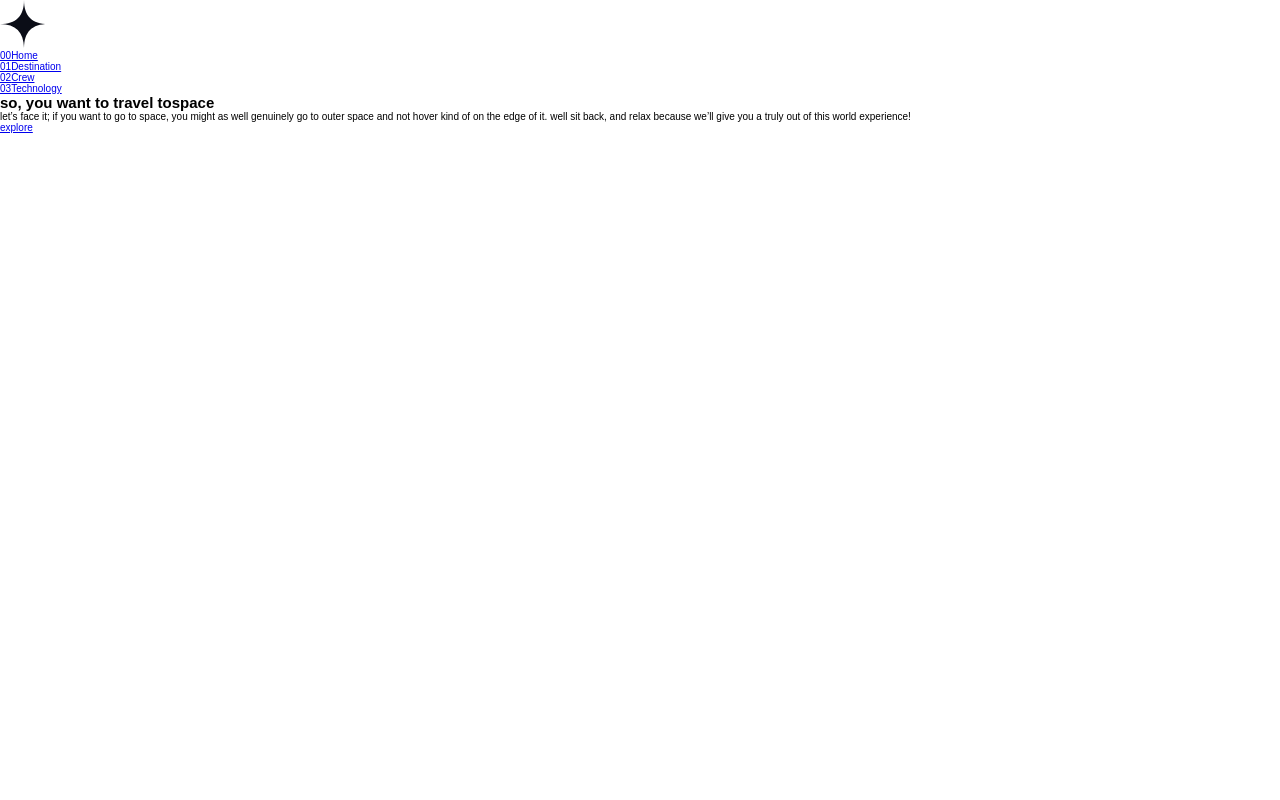
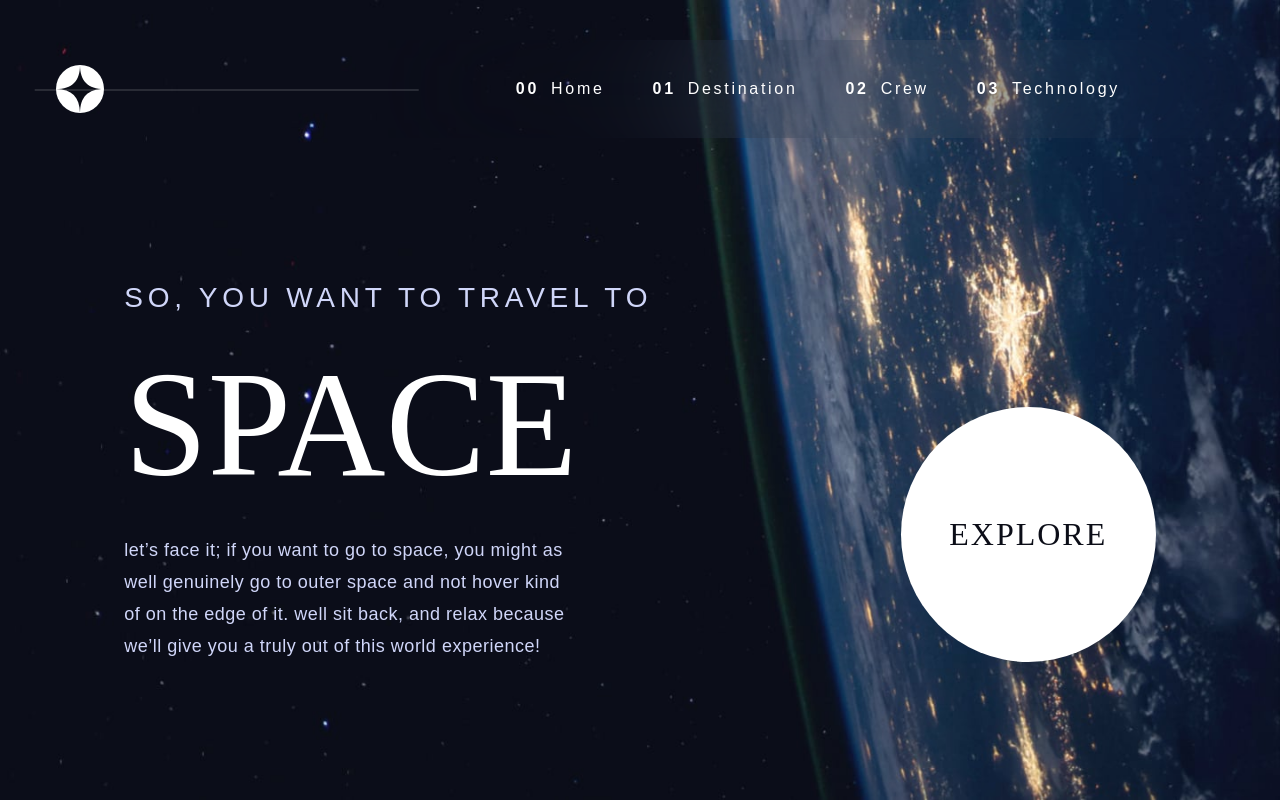
Before and after one commit to mmhosseinzadeh9190/space-tourism-website, a website built with Vite: page index.html in a window 1280 px wide. Built offline with nearby package versions, Linux system fonts and the light colour scheme.

Commit message:
style: update style

```diff
--- a/assets/sass/_abstracts.scss
+++ b/assets/sass/_abstracts.scss
@@ -13,3 +13,26 @@
   font-display: swap;
   src: url(../fonts/BarlowCondensed-Regular.ttf) format("truetype");
 }
+
+@mixin responsive($breakpoint) {
+  @if $breakpoint == mobile {
+    @media only screen and (max-width: 37.5em) {
+      @content;
+    } // 600px
+  }
+  @if $breakpoint == tablet-portrait {
+    @media only screen and (max-width: 56.25em) {
+      @content;
+    } // 900px
+  }
+  @if $breakpoint == tablet-landscape {
+    @media only screen and (max-width: 75em) {
+      @content;
+    } // 1200px
+  }
+  @if $breakpoint == big-desktop {
+    @media only screen and (min-width: 112.5em) {
+      @content;
+    } // 1800
+  }
+}
--- a/assets/sass/_base.scss
+++ b/assets/sass/_base.scss
@@ -17,10 +17,12 @@
 
 html {
   box-sizing: border-box;
-  font-size: 62.5%;
+  font-size: 62.5%; // 1REM = 10PX
 }
 
 body {
   font-family: "Barlow Condensed", sans-serif;
   font-weight: 400;
+  font-size: 1.6rem;
+  color: var(--color-white);
 }
--- a/assets/sass/_components.scss
+++ b/assets/sass/_components.scss
@@ -0,0 +1,93 @@
+.bg-container {
+  background-size: cover;
+  background-repeat: no-repeat;
+  min-height: 100vh;
+
+  &--home-page {
+    background-image: url(../img/home/background-home-desktop.jpg);
+  }
+}
+
+.logo {
+  margin-left: 5.6rem;
+}
+
+.header__nav {
+  -webkit-backdrop-filter: blur(8rem);
+  backdrop-filter: blur(8rem);
+  padding: 4rem 16rem 4rem 12.8rem;
+
+  &::before {
+    content: "";
+    display: block;
+    height: 0.1rem;
+    width: 30vw;
+    background-color: var(--color-white);
+    position: absolute;
+    top: 50%;
+    right: 100%;
+    transform: translate(8%, 50%);
+    opacity: 0.25;
+  }
+
+  &-list {
+    display: flex;
+    gap: 4.8rem;
+    list-style: none;
+  }
+
+  &-link {
+    display: flex;
+    gap: 1.2rem;
+    letter-spacing: 2.7px;
+    text-decoration: none;
+    color: var(--color-white);
+
+    span {
+      font-weight: bold;
+    }
+  }
+}
+
+.heading-primary {
+  font-size: 2.8rem;
+  color: var(--color-secondary);
+  font-weight: 400;
+  letter-spacing: 4.75px;
+  text-transform: uppercase;
+  span {
+    display: block;
+    font-family: "bellefair";
+    font-size: 15rem;
+    color: var(--color-white);
+    padding: 2.4rem 0;
+    letter-spacing: 0;
+  }
+}
+
+.hero-description {
+  width: 45rem;
+  color: var(--color-secondary);
+  font-size: 1.8rem;
+  line-height: 32px;
+  letter-spacing: 0.5px;
+}
+
+.hero-section__btn {
+  width: 25.5rem;
+  height: 25.5rem;
+  background-color: var(--color-white);
+  border-radius: 50rem;
+  display: flex;
+  transition: all 0.3s;
+  text-decoration: none;
+
+  span {
+    color: var(--color-primary);
+    font-size: 3.2rem;
+    font-family: "Bellefair";
+    letter-spacing: 2px;
+    text-transform: uppercase;
+    margin: auto;
+  }
+}
--- a/assets/sass/_layout.scss
+++ b/assets/sass/_layout.scss
@@ -0,0 +1,19 @@
+.bg-container {
+  display: flex;
+  flex-direction: column;
+  gap: 18vh;
+}
+
+.header {
+  display: flex;
+  align-items: center;
+  justify-content: space-between;
+  padding-top: 4rem;
+  position: relative;
+}
+
+.hero-section {
+  display: flex;
+  align-items: flex-end;
+  justify-content: space-around;
+}
```
Also changed, not shown: assets/css/style.css.
